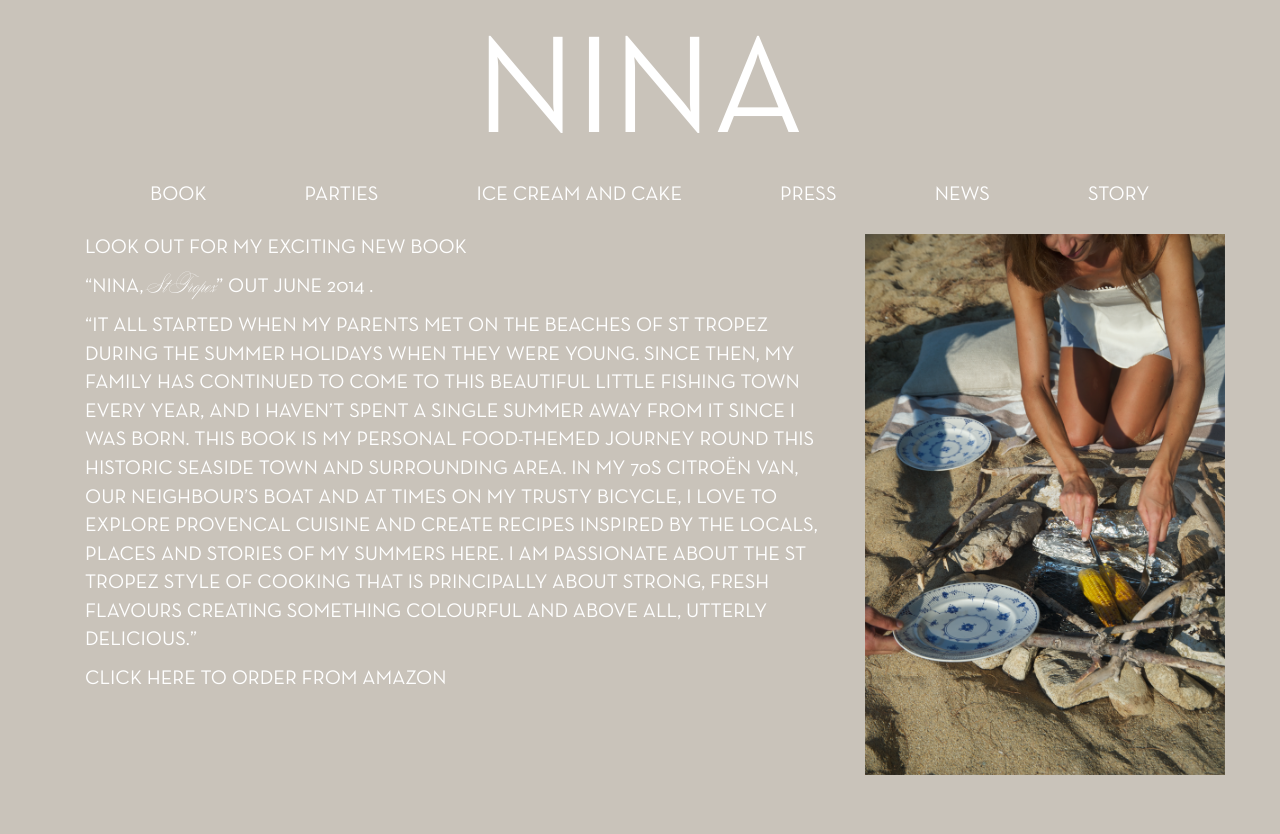
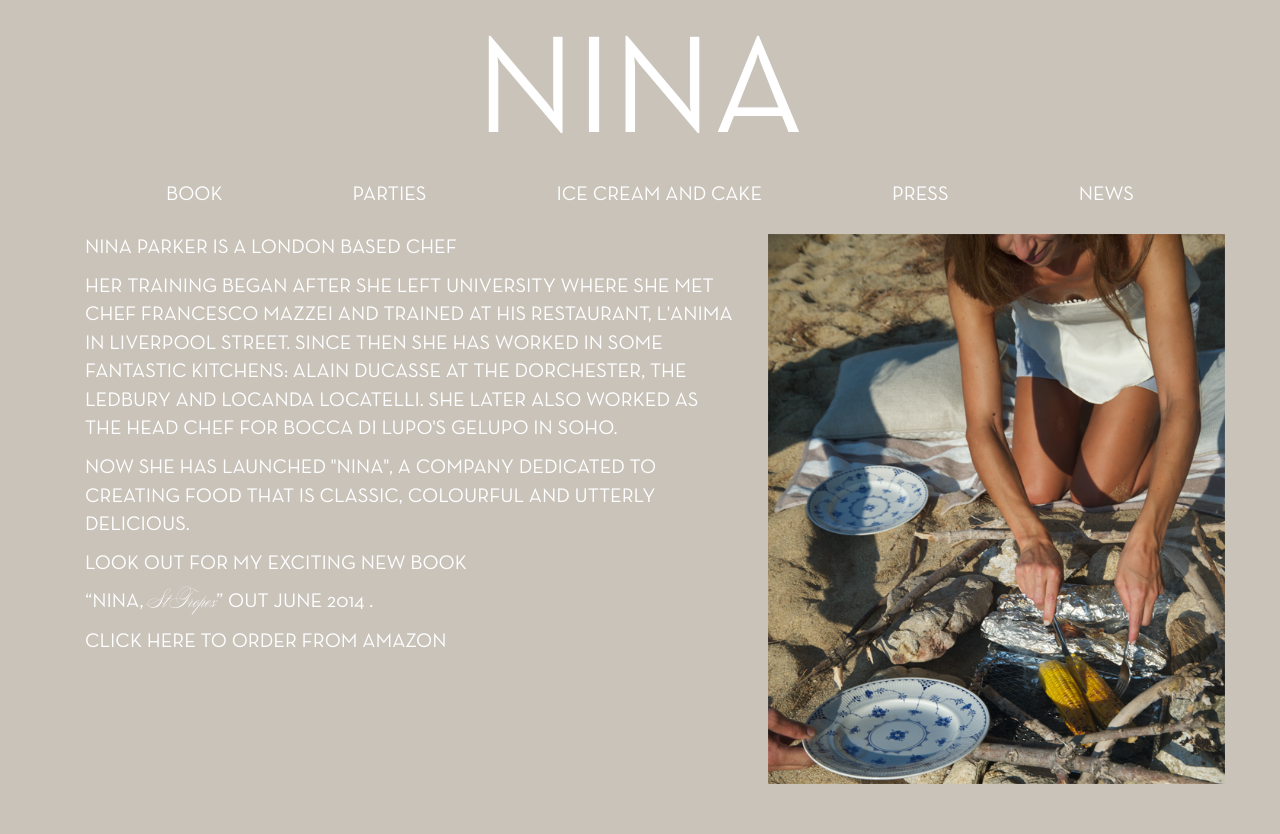
Before and after one commit to mylescc/Nina-Food, a PHP site: page /book in a window 1280 px wide. Before the commit the page ends 775 px from the top, so only its background shows below. Run offline with PHP 8.4, Linux system fonts and the light colour scheme; style sheets or scripts are compiled from the project's sources.

Commit message:
all changes after our meeting

```diff
--- a/book.php
+++ b/book.php
@@ -12,13 +12,17 @@
 
     <div class="container">
         <div class="row">
-            <div class="col-sm-8">
+            <div class="col-sm-7">
+                <p>Nina Parker is a london based chef</p>
+                <p>Her Training began after she left university where she met chef Francesco Mazzei and trained at his restaurant, L'anima in Liverpool street. Since then she has worked in some fantastic kitchens: Alain Ducasse at the dorchester, the ledbury and locanda locatelli. She later also worked as the head chef for Bocca Di Lupo's Gelupo in soho.</p>
+                <p>Now she has launched "Nina", a company dedicated to creating food that is classic, colourful and utterly delicious.</p>
+<!--                <p>THIS BOOK IS MY PERSONAL FOOD-THEMED JOURNEY ROUND THIS HISTORIC SEASIDE TOWN AND SURROUNDING AREA.  IN MY 70S CITROËN VAN, OUR NEIGHBOUR’S BOAT AND AT TIMES ON MY TRUSTY BICYCLE, I LOVE TO EXPLORE PROVENCAL CUISINE AND CREATE RECIPES INSPIRED BY THE LOCALS, PLACES AND STORIES OF MY SUMMERS HERE. I AM PASSIONATE ABOUT THE ST TROPEZ STYLE OF COOKING THAT IS PRINCIPALLY ABOUT STRONG, FRESH FLAVOURS CREATING SOMETHING COLOURFUL AND ABOVE ALL, UTTERLY DELICIOUS.”</p>-->
                 <p>LOOK OUT FOR MY EXCITING NEW BOOK</p>
                 <p>“NINA, <span class="splendid">St Tropez</span>” OUT JUNE 2014 .</p>
-                <p>“IT ALL STARTED WHEN MY PARENTS MET ON THE BEACHES OF ST TROPEZ DURING THE SUMMER HOLIDAYS WHEN THEY WERE YOUNG. SINCE THEN, MY FAMILY HAS CONTINUED TO COME TO THIS BEAUTIFUL LITTLE FISHING TOWN EVERY YEAR, AND I HAVEN’T SPENT A SINGLE SUMMER AWAY FROM IT SINCE I WAS BORN. THIS BOOK IS MY PERSONAL FOOD-THEMED JOURNEY ROUND THIS HISTORIC SEASIDE TOWN AND SURROUNDING AREA.  IN MY 70S CITROËN VAN, OUR NEIGHBOUR’S BOAT AND AT TIMES ON MY TRUSTY BICYCLE, I LOVE TO EXPLORE PROVENCAL CUISINE AND CREATE RECIPES INSPIRED BY THE LOCALS, PLACES AND STORIES OF MY SUMMERS HERE. I AM PASSIONATE ABOUT THE ST TROPEZ STYLE OF COOKING THAT IS PRINCIPALLY ABOUT STRONG, FRESH FLAVOURS CREATING SOMETHING COLOURFUL AND ABOVE ALL, UTTERLY DELICIOUS.”</p>
+
                 <p><a href="http://www.amazon.co.uk/Nina-St-Tropez-Parker/dp/0297870688">Click here to order from Amazon</a></p>
             </div>
-            <div class="col-sm-4">
+            <div class="col-sm-5">
                 <img src="/images/book/book.png" alt="Nina on the beach"/>
             </div>
         </div>
--- a/footer.php
+++ b/footer.php
@@ -1,3 +1,5 @@
+<div class="spacer"></div>
+
 <script src="js/jquery/jquery.min.js"></script>
 <script src="js/bootstrap.min.js"></script>
 
--- a/header.php
+++ b/header.php
@@ -59,7 +59,6 @@
                             <li><a target="_blank" href=" https://www.facebook.com/afoodcompany">facebook</a></li>
                         </ul>
                     </li>
-                    <li><a href="/story.php">story</a></li>
                 </ul>
             </div>
         </nav>
--- a/index.php
+++ b/index.php
@@ -61,10 +61,9 @@
                 <ul id="news-sub" class="dropdown-menu">
                     <li><a target="_blank" href="http://www.ninaicecream.com/">blog</a></li>
                     <li><a  target="_blank" href="https://twitter.com/antoninaparker">twitter</a></li>
-                    <li><a href="/facebook">facebook</a></li>
+                    <li><a target="_blank" href=" https://www.facebook.com/afoodcompany">facebook</a></li>
                 </ul>
             </li>
-            <li><a href="/story.php">story</a></li>
         </ul>
     </nav>
 </div>
--- a/styles/main.css
+++ b/styles/main.css
@@ -44,7 +44,7 @@
     text-align: center; }
     nav ul li {
       font-size: 20px;
-      padding: 0 49px;
+      padding: 0 65px;
       text-align: inherit;
       text-transform: uppercase;
       display: inline-block;
@@ -58,7 +58,8 @@
       nav ul li a {
         padding: 0 !important;
         color: white;
-        text-decoration: none; }
+        text-decoration: none;
+        text-shadow: 1px 1px #615a58; }
         nav ul li a:hover {
           color: white;
           text-decoration: none;
@@ -85,6 +86,9 @@
   background-color: white;
   border-radius: 1px; }
 
+.spacer {
+  height: 50px; }
+
 @font-face {
   font-family: "SplendidOrnamenty";
   src: url("fonts/splendidornamenty.ttf"); }
--- a/styles/main.sass
+++ b/styles/main.sass
@@ -50,7 +50,7 @@
     text-align: center
     li
       font-size: 20px
-      padding: 0 49px
+      padding: 0 65px
       text-align: inherit
       text-transform: uppercase
       display: inline-block
@@ -64,7 +64,7 @@
         padding: 0 !important
         color: white
         text-decoration: none
-        //text-shadow: 1px 1px black
+        text-shadow: 1px 1px darken(#7C7370,10%)
 
         &:hover
           color: #ffffff
@@ -90,6 +90,8 @@
 .icon-bar
   background-color: white
   border-radius: 1px
+.spacer
+  height: 50px
 @font-face
   font-family: 'SplendidOrnamenty'
   src: url('fonts/splendidornamenty.ttf')
```
Also changed, not shown: parties.php (+12 -14 lines), press.php (+16 -17 lines), styles/parties.css (+15 -0 lines), styles/parties.sass (+15 -0 lines), images/book/book.png, images/parties/parties-large.png (added), 2 other files.
